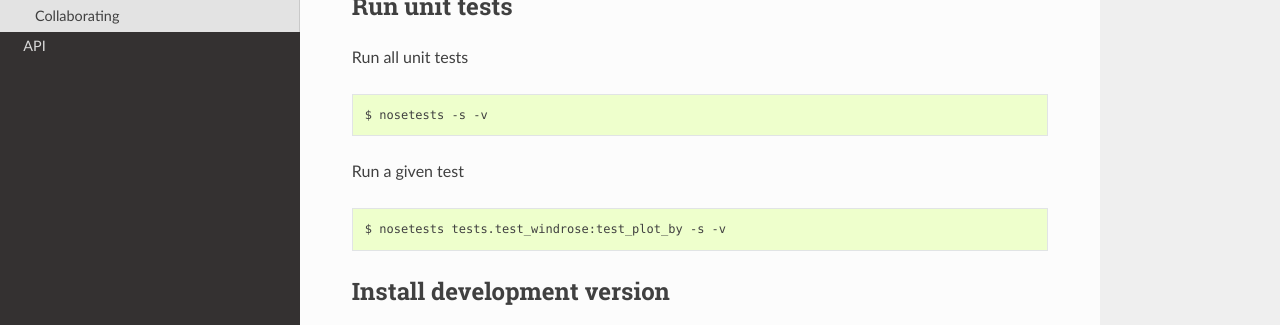
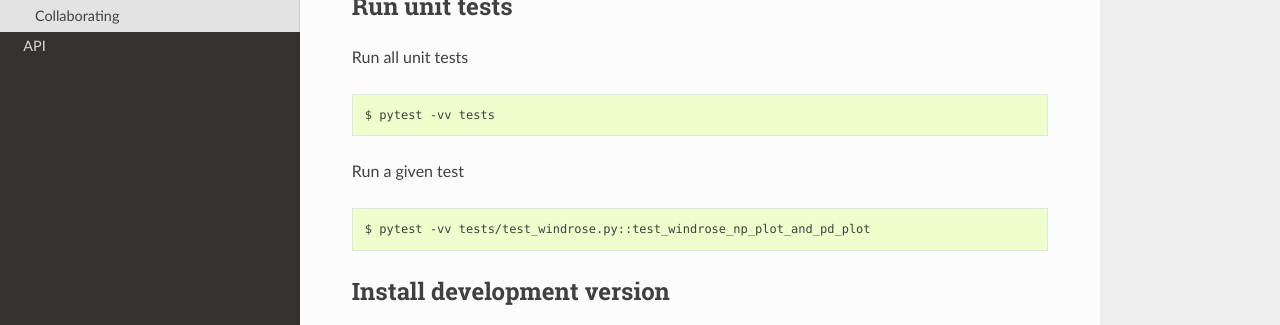
Before and after one commit to python-windrose/windrose, a Sphinx documentation site: the page built from docs/development.rst, in a window 1280 px wide and 1323 px high. Shown: the part 493-818 px from the top of the window. Built offline with Sphinx 7.4.7 and the Read the Docs theme 2.0.0, drawn with Linux system fonts in a browser that asks for light colours.

```diff
--- a/docs/development.rst
+++ b/docs/development.rst
@@ -25,13 +25,13 @@ Run all unit tests
 
 .. code:: bash
 
-    $ nosetests -s -v
+    $ pytest -vv tests
 
 Run a given test
 
 .. code:: bash
 
-    $ nosetests tests.test_windrose:test_plot_by -s -v
+    $ pytest -vv tests/test_windrose.py::test_windrose_np_plot_and_pd_plot
 
 Install development version
 ~~~~~~~~~~~~~~~~~~~~~~~~~~~
--- a/setup.py
+++ b/setup.py
@@ -89,8 +89,8 @@ setup(
     # You can install these using the following syntax, for example:
     # $ pip install -e .[dev,test]
     extras_require = {
-        'dev': ['check-manifest', 'nose'],
-        'test': ['coverage', 'nose'],
+        'dev': ['check-manifest', 'pytest'],
+        'test': ['coverage', 'pytest'],
         'advanced': ['pandas', 'scipy']
     },
 
```
Also changed, not shown: 1 other file.
